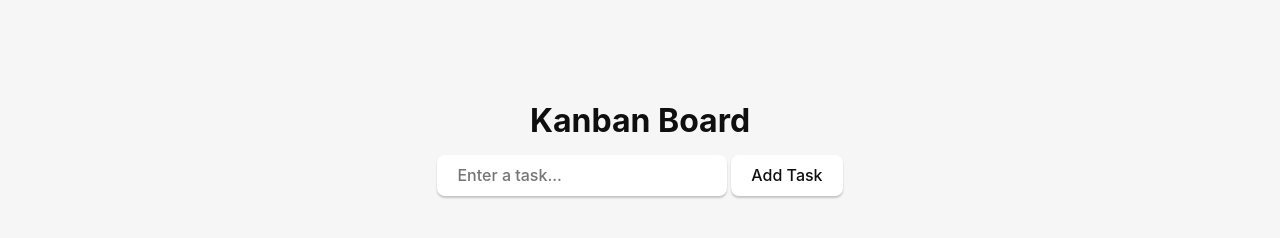
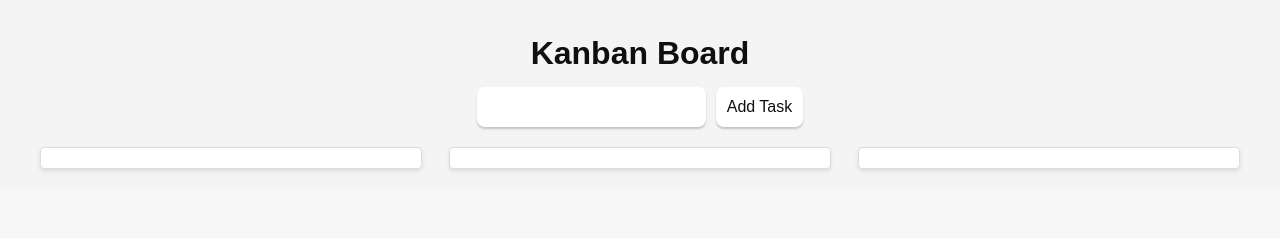
Before and after one commit to Cliffy57/RustyKanban, a website built with Vite: page tauri-app/index.html in a window 1280 px wide. Built offline with nearby package versions, Linux system fonts and the light colour scheme.

Commit message:
style: enhance styles for Kanban board layout and task management UI

```diff
--- a/tauri-app/src/styles.css
+++ b/tauri-app/src/styles.css
@@ -21,6 +21,13 @@
   -webkit-text-size-adjust: 100%;
 }
 
+body {
+  font-family: Arial, sans-serif;
+  background-color: #f4f4f4;
+  margin: 0;
+  padding: 0;
+}
+
 .container {
   margin: 0;
   padding-top: 10vh;
@@ -28,6 +35,58 @@
   flex-direction: column;
   justify-content: center;
   text-align: center;
+  max-width: 1200px;
+  margin: 0 auto;
+  padding: 20px;
+}
+
+h1 {
+  text-align: center;
+}
+
+form {
+  display: flex;
+  justify-content: center;
+  margin-bottom: 20px;
+}
+
+form input {
+  padding: 10px;
+  font-size: 16px;
+  margin-right: 10px;
+}
+
+form button {
+  padding: 10px;
+  font-size: 16px;
+}
+
+.board {
+  display: flex;
+  justify-content: space-between;
+}
+
+.column {
+  background-color: #fff;
+  border: 1px solid #ddd;
+  border-radius: 4px;
+  width: 30%;
+  padding: 10px;
+  box-shadow: 0 2px 4px rgba(0, 0, 0, 0.1);
+}
+
+.column h2 {
+  text-align: center;
+}
+
+.task {
+  background-color: #e3e3e3;
+  color: #0f0f0f;
+  border: 1px solid #ccc;
+  border-radius: 4px;
+  padding: 10px;
+  margin-bottom: 10px;
+  cursor: grab;
 }
 
 .logo {
@@ -54,10 +113,6 @@ a {
 
 a:hover {
   color: #535bf2;
-}
-
-h1 {
-  text-align: center;
 }
 
 input,
@@ -114,3 +169,8 @@ button {
     background-color: #0f0f0f69;
   }
 }
+
+::placeholder {
+  color: #ffffff;
+  opacity: 0.55;
+}
```
